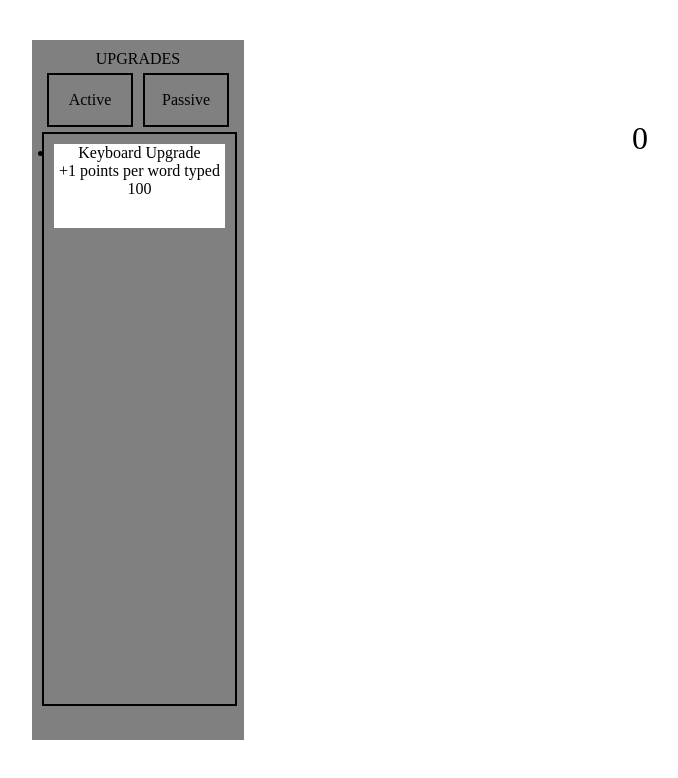
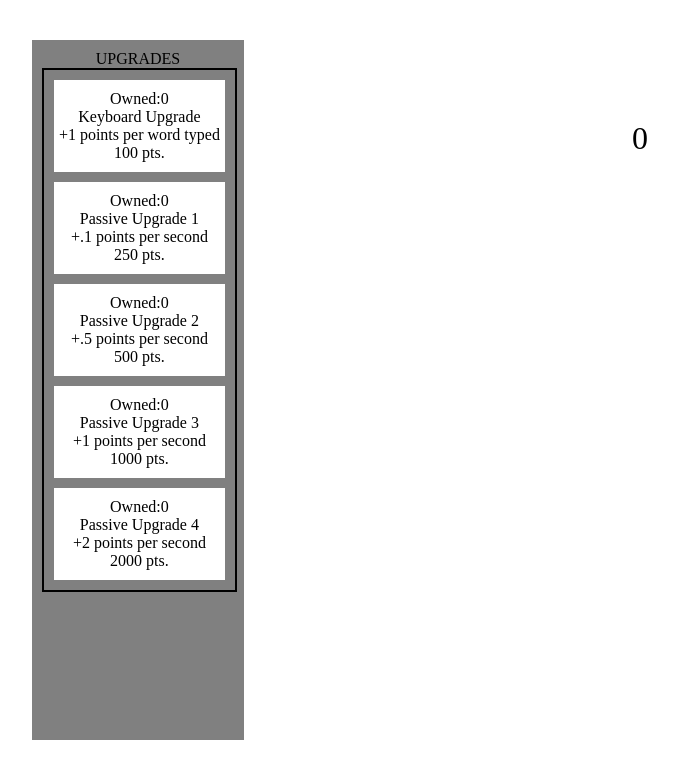
Before and after one commit to kendrickgolden/idle-typer, a React (Create React App) app in the folder client/: page / in a window 1280 px wide. Shown: the top 778 px of the page, without its empty margins (0-678 px from the left). Built offline with nearby package versions, Linux system fonts and the light colour scheme; no server answers; the HTML template or start-up script is replaced by a standard one.

Commit message:
added passive point gain system

```diff
--- a/client/src/App.js
+++ b/client/src/App.js
@@ -1,14 +1,27 @@
 import Points from "./components/Points";
 import MainText from "./components/MainText";
-import { createContext, useEffect, useState } from "react";
-import Upgrades from "./components/Upgrades/UpgradeMenu";
+import { createContext, useEffect, useState, useRef } from "react";
+import UpgradeMenu from "./components/Upgrades/UpgradeMenu";
+import UpgradeButton from "./components/Upgrades/ActiveUpgrades/UpgradeButton";
 
 export const UserContext = createContext();
 
 function App() {
   const [text, setText] = useState(null);
   const [points, setPoints] = useState(0);
-  const value = { text, setText, points, setPoints };
+  const [upgrades, setUpgrades] = useState([0, 0, 0, 0, 0]);
+  const PPS = useRef(0);
+  const value = { text, setText, points, setPoints, upgrades, setUpgrades};
+
+
+  useEffect(() => {
+    setInterval(() => {
+      setPoints((prev) => prev + PPS.current);
+      console.log(PPS.current);
+      console.log(upgrades);
+    }, 1000);
+
+  },[PPS]);
 
 
   const title = "Frankenstein; or, the Modern Prometheus";
@@ -22,11 +35,12 @@ function App() {
 
   return (
     <>
+    {console.log("test")}
       <UserContext.Provider value={value}>
-        <Upgrades />
-        <Points/>
+        <UpgradeMenu pps={PPS} />
+        <Points pps={PPS}/>
         {text ? <MainText /> : null}
-        {console.log(text)}
+      {console.log(PPS.current)}
       </UserContext.Provider>
     </>
   );
--- a/client/src/components/Points.js
+++ b/client/src/components/Points.js
@@ -1,12 +1,12 @@
 import {useContext} from 'react'
 import { UserContext } from '../App';
 
-export default function Points() {
+export default function Points(props) {
     const UserContextValues = useContext(UserContext);
     const points = UserContextValues.points;
     const setPoints = UserContextValues.setPoints;
 
   return (
-    <span id="point-display">{points}</span>
+    <span id="point-display">{Math.floor(points /10)}</span>
   )
 }
--- a/client/src/components/TextInput.js
+++ b/client/src/components/TextInput.js
@@ -1,4 +1,4 @@
-import React, { useContext, useRef, useState } from "react";
+import React, { useContext, useRef, useState, useEffect } from "react";
 import { UserContext } from "../App";
 let chapterIndex = 0;
 let paragraphIndex = 0;
@@ -8,6 +8,9 @@ export default function TextInput() {
   const UserContextValues = useContext(UserContext);
   const inputRef = useRef();
   const setPoints = UserContextValues.setPoints;
+  const upgrades = UserContextValues.upgrades;
+
+
   const text = UserContextValues.text;
   const chapters = text.chapters;
   /*const [currentChapterTitle, setCurrentChapterTitle] = useState(
@@ -29,8 +32,8 @@ export default function TextInput() {
 
   function verifyText(event) {
     const input = event.target.value;
-    console.log(currentParagraph.length);
-    console.log(charIndex);
+   // console.log(currentParagraph.length);
+    //console.log(charIndex);
     const lastCharInput = input.slice(-1);
     if (incorrectParagraph.length > 0) {
       if (event.nativeEvent.inputType === "deleteContentBackward") {
@@ -50,12 +53,12 @@ export default function TextInput() {
       if (charIndex < currentParagraph.length) {
         if (lastCharInput === " ") {
           event.target.value = "";
-          setPoints(prev => prev +1);
+          setPoints(prev => prev + (1000 + 1*upgrades[0]));
         }
         setCorrectParagraph((prevVal) => prevVal.concat(lastCharInput));
         setUntypedParagraph(currentParagraph.substring(charIndex));
       } else {
-        setPoints(prev => prev +1);
+        setPoints(prev => prev + (1 + 1*upgrades[0]));
         const newParagraph = currentChapter[++paragraphIndex].trim();
         console.log(newParagraph);
         setCurrentParagraph(newParagraph);
--- a/client/src/components/Upgrades/ActiveUpgrades/ActiveUpgradeMenu.js
+++ b/client/src/components/Upgrades/ActiveUpgrades/ActiveUpgradeMenu.js
@@ -1,12 +1,20 @@
-import React from 'react'
-import UpgradeMenu from '../UpgradeMenu';
+import {useContext, useEffect} from 'react'
+import { UserContext } from '../../../App';
 import UpgradeButton from './UpgradeButton';
 
-export default function ActiveUpgradeMenu() {
-    const keyboardUpgrade = {name: "Keyboard Upgrade", desc: "+1 points per word typed", price: 100};
-    const upgradeArray = [keyboardUpgrade];
+export default function ActiveUpgradeMenu(props) {
+    const UserContextValues = useContext(UserContext);
+    const upgrades = UserContextValues.upgrades;
+    const setPoints = UserContextValues.setPoints;
+
+    const keyboardUpgrade = {name: "Keyboard Upgrade", desc: "+1 points per word typed", price: 1000};
+    const PassiveUpgrade1 = {name: "Passive Upgrade 1", desc: "+.1 points per second", price: 2500};
+    const PassiveUpgrade2 = {name: "Passive Upgrade 2", desc: "+.5 points per second", price: 5000};
+    const PassiveUpgrade3 = {name: "Passive Upgrade 3", desc: "+1 points per second", price: 10000};
+    const PassiveUpgrade4 = {name: "Passive Upgrade 4", desc: "+2 points per second", price: 20000};
+    const upgradeArray = [keyboardUpgrade, PassiveUpgrade1, PassiveUpgrade2, PassiveUpgrade3, PassiveUpgrade4];
 
   return (
-    <ul className='upgrade-menu-scene'>{upgradeArray.map((upgrade) => <UpgradeButton info={upgrade}/>)}</ul>
+    <ul className='upgrade-menu-scene'>{upgradeArray.map((upgrade, index) => <UpgradeButton key={index} index={index} info={upgrade} pps={props.pps}/>)}</ul>
   )
 }
--- a/client/src/components/Upgrades/ActiveUpgrades/UpgradeButton.js
+++ b/client/src/components/Upgrades/ActiveUpgrades/UpgradeButton.js
@@ -1,7 +1,38 @@
-import React from 'react'
+import { useContext } from "react";
+import { UserContext } from "../../../App";
 
 export default function UpgradeButton(props) {
+  const UserContextValues = useContext(UserContext);
+  const upgrades = UserContextValues.upgrades;
+  const setUpgrades = UserContextValues.setUpgrades;
+  const points = UserContextValues.points;
+  const setPoints = UserContextValues.setPoints;
+  const setPPS = UserContextValues.setPPS;
+  const index = props.index;
+  const name = props.info.name;
+  const desc = props.info.desc;
+  let price = Math.trunc(props.info.price * Math.pow(1.5,(upgrades[index])));
+  let PPS = props.pps;
+
+  function purchaseUpgrade() {
+    if (points >= price) {
+      setPoints((prev) => prev - price);
+      let newUpgrades = [...upgrades];
+      newUpgrades[props.index] = newUpgrades[props.index] + 1;
+      setUpgrades(newUpgrades);
+      //setPPS(newUpgrades[1] * .1 + newUpgrades[2] * .5 + newUpgrades[3] * 1 + upgrades[4] * 2 )
+      PPS.current = newUpgrades[1] * 1 + newUpgrades[2] * 5 + newUpgrades[3] * 10 + newUpgrades[4] * 20 ;
+      {console.log(PPS.current)}
+    }
+  }
+
   return (
-    <li className='upgrade-btn'><btn><div>{props.info.name}</div> <div>{props.info.desc} </div> <div>{props.info.price}</div></btn></li>
-  )
+    <li className="upgrade-btn">
+      <button onClick={purchaseUpgrade}>
+        <span>Owned:{upgrades[props.index]}</span>
+        <div>{name}</div> <div>{desc} </div>{" "}
+        <div>{Math.floor(price /10)} pts.</div>
+      </button>
+    </li>
+  );
 }
--- a/client/src/components/Upgrades/UpgradeMenu.js
+++ b/client/src/components/Upgrades/UpgradeMenu.js
@@ -1,14 +1,15 @@
 import React from "react";
 import ActiveUpgradeMenu from "./ActiveUpgrades/ActiveUpgradeMenu";
 
-export default function UpgradeMenu() {
+export default function UpgradeMenu(props) {
   return (
     <span id="upgrade-menu">
       UPGRADES
       <div id ="upgrade-types">
-        <btn className="upgrade-type">Active</btn> <btn className="upgrade-type">Passive</btn>
+        {/*<btn className="upgrade-type">Active</btn> <btn className="upgrade-type">Passive</btn>*/}
       </div>
-      <ActiveUpgradeMenu/>
+      {/*TODO: Either merge into one Upgrade Menu or add Passive Upgrade Menu */}
+      <ActiveUpgradeMenu pps={props.pps}/>
     </span>
   );
 }
--- a/client/src/index.css
+++ b/client/src/index.css
@@ -3,6 +3,11 @@
     margin: 0;
     padding: 0;
 }
+
+button {
+    all: unset
+}
+
 #root {
     height: 100vh;
 }
@@ -75,12 +80,13 @@
     padding: 10px;
 }
 
+/*
 #upgrade-types {
     display: flex;
     justify-content: space-around;
     gap: 10px;
     padding: 5px;
-}
+}*/
 
 .upgrade-type {
     border: 2px solid black;
@@ -93,17 +99,28 @@
 .upgrade-menu-scene {
     position: absolute;
     border: 2px solid black;
-    height: 80%;
     width: 90%;
     display: flex;
     flex-direction: column;
     align-items: center;
     padding-top: 10px;
+    padding-bottom: 10px;
+    list-style-type: none;
+    gap: 10px
 }
 
 .upgrade-btn {
+    position: relative;
     width: 90%;
     background-color: white;
     height: 15%;
     color: black;
+
 }
+
+.upgrade-btn button {
+    padding-top: 10px;
+    padding-bottom: 10px;
+    width: 100%;
+
+}
```
